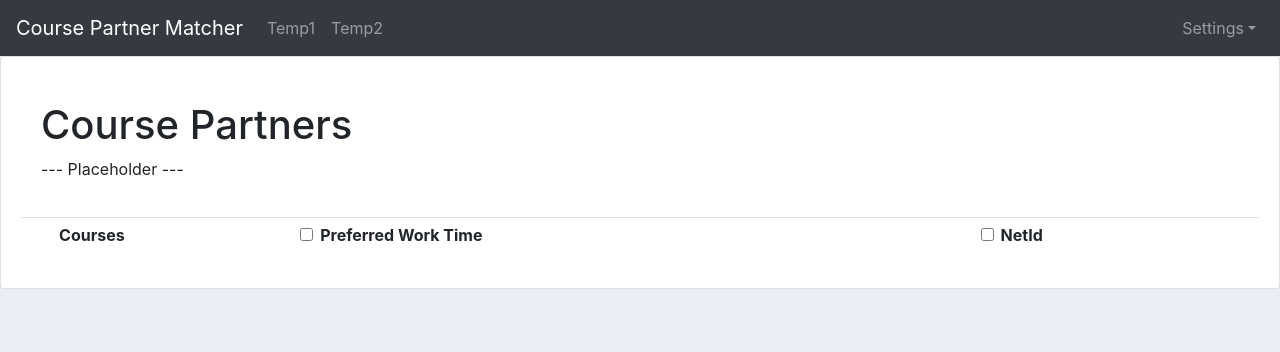
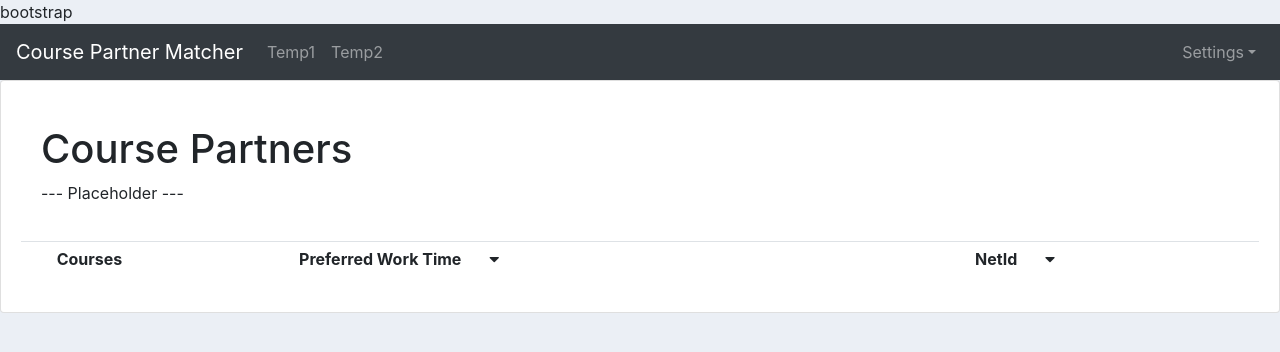
Before and after one commit to jialen2/Course_Partner_Matcher, a Django app: template official/CoursePartnerMatcher/templates/query.html in a window 1280 px wide. Shown: the top 352 px of the page. Run offline with Django 3.2, Linux system fonts and the light colour scheme; the template is opened without the code that fills it, so the values that code supplies are empty; some libraries are stand-ins or nearby versions.

Commit message:
updated sort arrow icon

```diff
--- a/official/CoursePartnerMatcher/templates/main.html
+++ b/official/CoursePartnerMatcher/templates/main.html
@@ -13,12 +13,14 @@
 </style>
 <head>
     <title>Course Partner Matcher</title>
+    <link rel="stylesheet" href="https://use.fontawesome.com/releases/v5.6.3/css/all.css" integrity="sha384-UHRtZLI+pbxtHCWp1t77Bi1L4ZtiqrqD80Kn4Z8NTSRyMA2Fd33n5dQ8lWUE00s/" crossorigin="anonymous"></head>
     <link rel="stylesheet" href="https://stackpath.bootstrapcdn.com/bootstrap/4.3.1/css/bootstrap.min.css" integrity="sha384-ggOyR0iXCbMQv3Xipma34MD+dH/1fQ784/j6cY/iJTQUOhcWr7x9JvoRxT2MZw1T" crossorigin="anonymous">
+    <!-- <link rel="stylesheet" href="https://maxcdn.bootstrapcdn.com/bootstrap/3.3.7/css/bootstrap.min.css"> -->
     <style>
       body{
         background-color: #ebeff5;
       }
-    </style>
+    </style>bootstrap
 </head>
 <body>
 
--- a/official/CoursePartnerMatcher/templates/query.html
+++ b/official/CoursePartnerMatcher/templates/query.html
@@ -1,6 +1,7 @@
 {% extends 'main.html'%}
 
 {% block content %}
+
 <h1 style="padding-left: 20px;">Course Partners</h1>
 <div style="padding:0 0 20px 20px;"> --- Placeholder --- </div>
 <table class="table table-sm" id="myTable">
@@ -8,16 +9,14 @@
         <th></th>
         <th>Courses</th>
         <th>
-        <input class="form-check-input" type="checkbox" onchange="sort(this,1)" id="workTimeCheck" unchecked>
-        <label class="form-check-label" for="workTimeCheck">
-            Preferred Work Time
-        </label>
+            <!-- <input class="form-check-input" type="checkbox" onchange="sort(this,1)" id="workTimeCheck" unchecked> -->
+            <label class="form-check-label" for="workTimeCheck"> Preferred Work Time </label>
+            <i class="fa fa-caret-down" onclick="sort(1)"></i>
         </th>
         <th>
-        <input class="form-check-input" type="checkbox" onchange="sort(this,2)" id="NetIdCheck" unchecked>
-        <label class="form-check-label" for="NetIdCheck">
-            NetId
-        </label>
+            <label class="form-check-label" for="NetIdCheck"> NetId </label>
+            <!-- <button type="button" class="btn btn-link" onclick = "sort(2)">↕</button> -->
+            <i class="fa fa-caret-down" onclick="sort(2)"></i>
         </th>
     </tr>
     {% for i in data %}
@@ -31,8 +30,7 @@
 </table>
 
 <script>
-    function sort(checkbox, index) {
-        if (checkbox.checked==true){
+    function sort(index) {
         var table, rows, switching, i, x, y, shouldSwitch;
         table = document.getElementById("myTable");
         switching = true;
@@ -65,7 +63,7 @@
                 switching = true;
             }
         }
-        }
+
     }
 </script>
 
```
Lines whose indentation alone changed are shown as unchanged.
